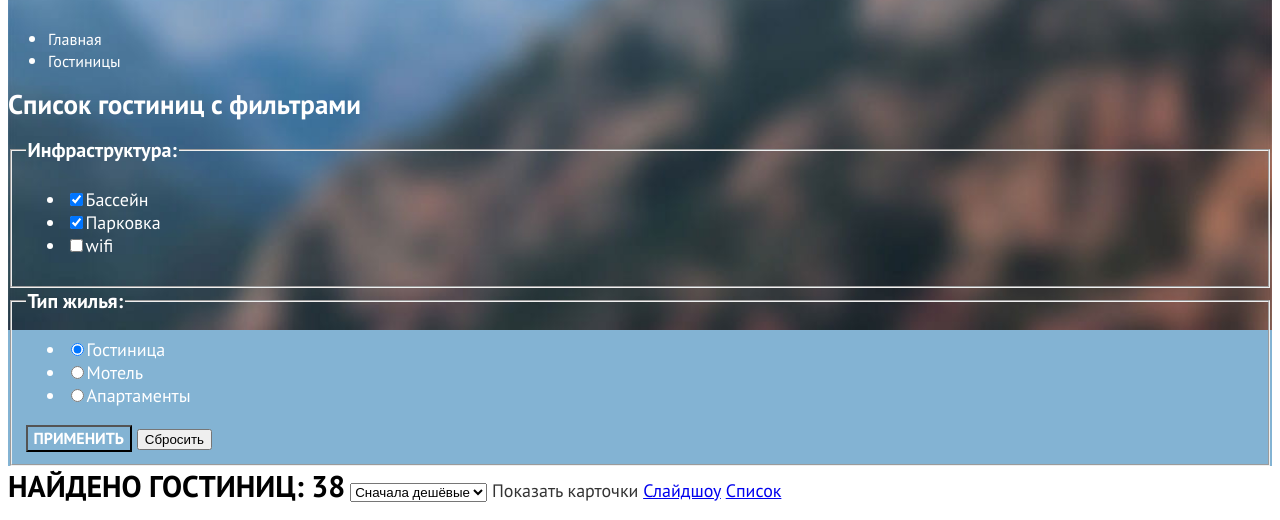
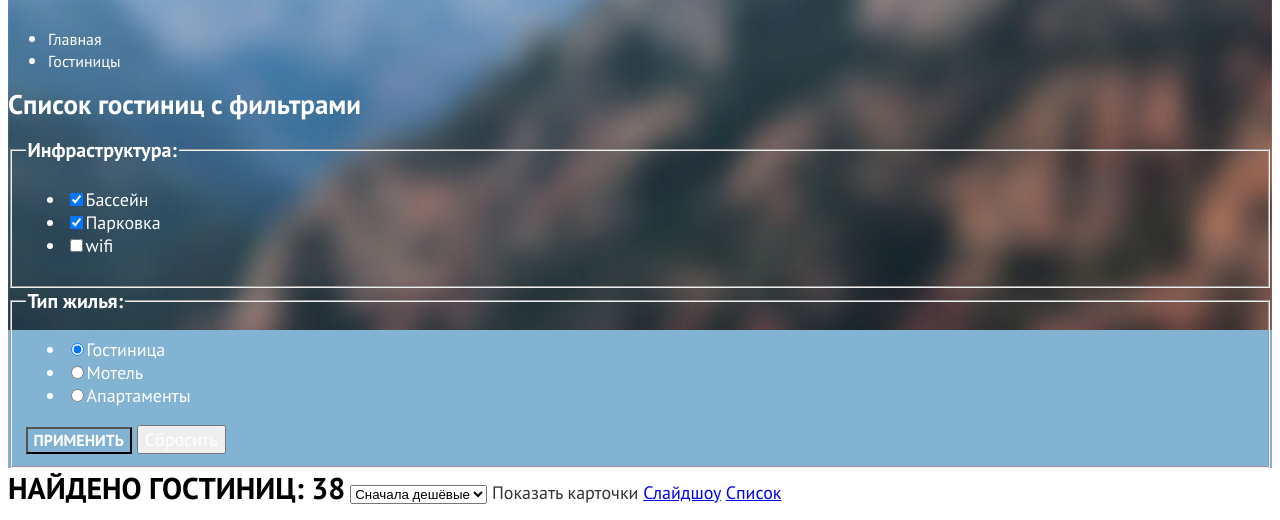
Before and after one commit to htmlacademy-htmlcss/2026737-sedona-33, a plain HTML site: page catalog.html in a window 1280 px wide. Shown: the part 420-940 px from the top of the page. Drawn offline with Linux system fonts and the light colour scheme.

Commit message:
Правки

```diff
--- a/catalog.html
+++ b/catalog.html
@@ -99,7 +99,7 @@
           </ul>
           <!--Стоимость жилья-->
           <button class="button-blue" type="submit">Применить</button>
-          <button class="button" type="reset">Сбросить</button>
+          <button class="button-reset" type="reset">Сбросить</button>
         </fieldset>
       </form>
     </section>
--- a/styles/styles.css
+++ b/styles/styles.css
@@ -267,6 +267,7 @@ text-transform: uppercase;
 }
 
 .button-subscribe {
+  font-family: "PT Sans", sans-serif;
   font-weight: 700;
   font-size: 20px;
   line-height: 26px;
@@ -288,6 +289,7 @@ text-transform: uppercase;
 }
 
 .button-green {
+  font-family: "PT Sans", sans-serif;
   font-weight: 700;
   font-size: 16px;
   line-height: 21px;
@@ -308,6 +310,15 @@ text-transform: uppercase;
   text-decoration: none;
 }
 
+.button-reset {
+  font-family: "PT Sans", sans-serif;
+  font-weight: 400;
+  font-size: 18px;
+  line-height: 23px;
+  text-align: center;
+  color: #FFFFFF;
+}
+
 .breadcrumbs-link {
   font-weight: 400;
   font-size: 16px;
```
